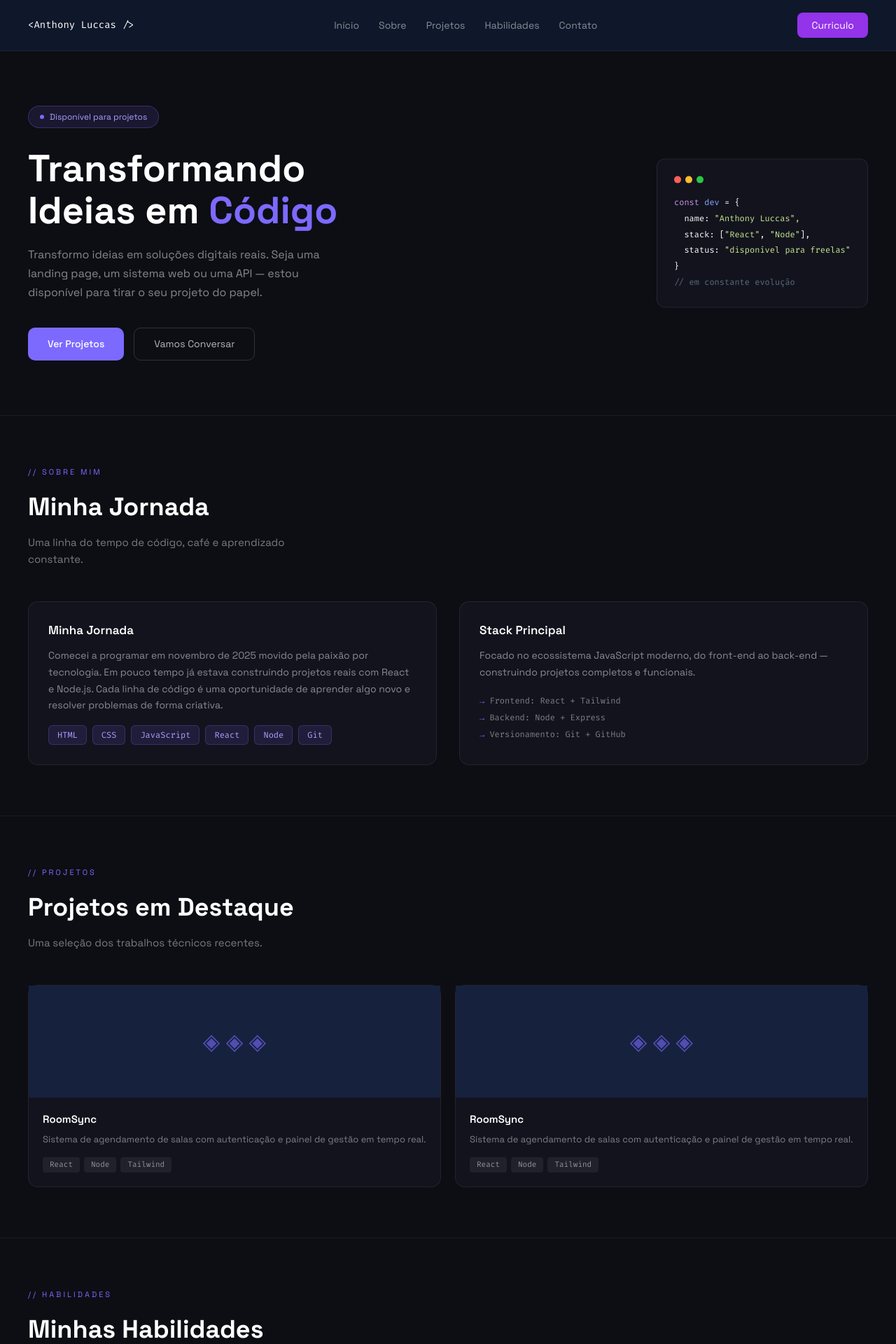
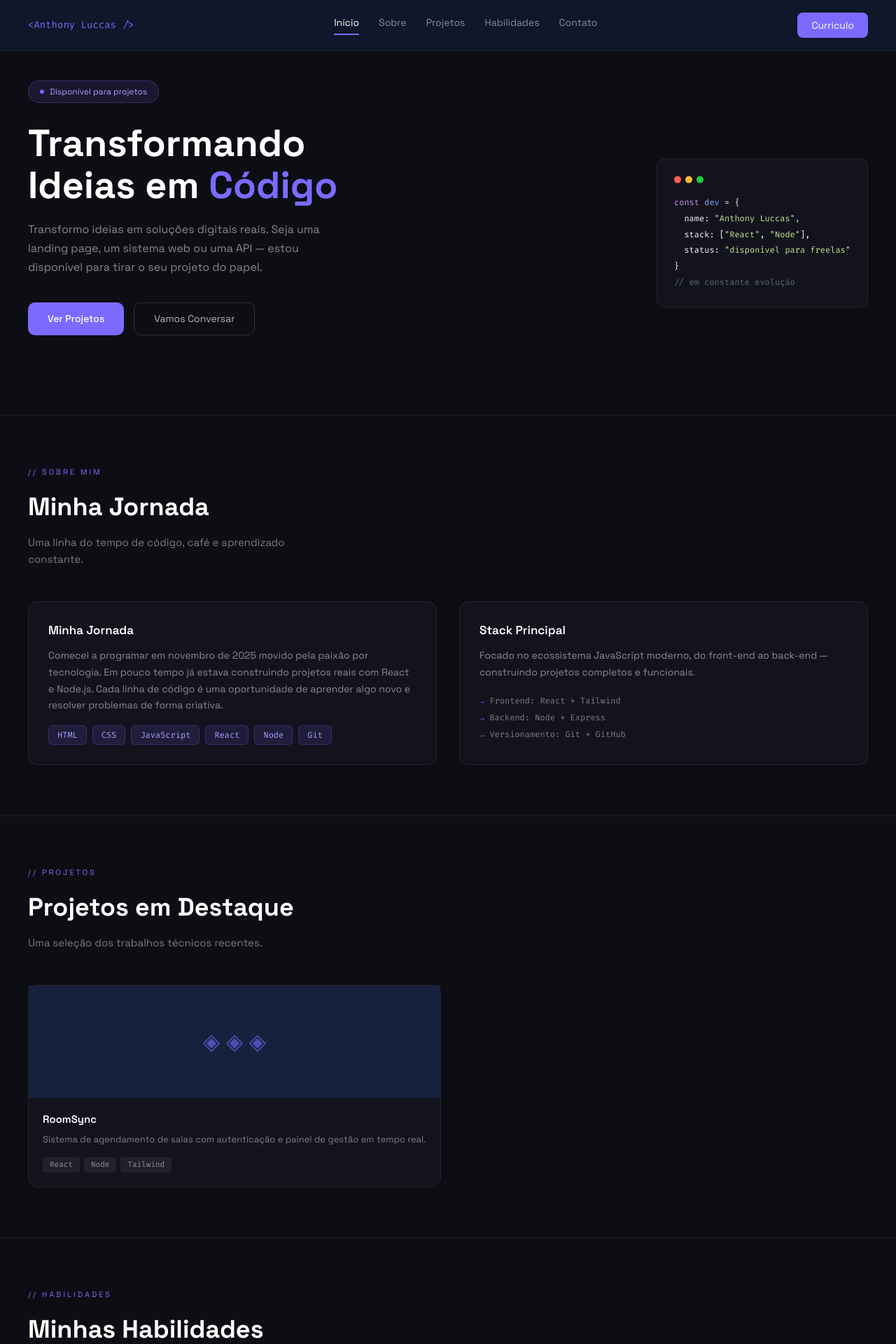
Before and after one commit to anthonyluccas/portfolio, a React (Vite) app: page /#hero in a window 1280 px wide. Shown: the top 1920 px of the page at 70% size. Built offline with nearby package versions, Linux system fonts and the light colour scheme.

Commit message:
feat: add active link highlight on navbar

```diff
--- a/src/components/Contact.jsx
+++ b/src/components/Contact.jsx
@@ -3,7 +3,7 @@ function Contact() {
     <div>
       <section
         id="contact"
-        className="min-h-[520px] flex flex-col  relative text-white text-[12px]"
+        className="min-h-[861px] flex flex-col  relative text-white text-[12px]"
       >
         <span className="text-[11px] tracking-[3px] text-[#7c6aff] uppercase mb-[14px]">
           // contato
--- a/src/components/Hero.jsx
+++ b/src/components/Hero.jsx
@@ -1,10 +1,7 @@
 function Hero() {
   return (
-    <div>
-      <section
-        id="hero"
-        className="min-h-[520px] flex flex-col justify-center relative text-white text-[12px]"
-      >
+    <div id="hero">
+      <section className="min-h-[520px] flex flex-col justify-center relative text-white text-[12px] pt-0">
         <div className="inline-flex gap-[8px] items-center border border-solid border-[#7c6aff4c] rounded-full py-[6px] px-[16px] mb-[28px] bg-[#7c6aff1e] text-[#a89fff] w-fit">
           <span className="w-[6px] h-[6px] rounded-[50%] bg-[#7c6aff] inline-block animate-pulse"></span>
           Disponível para projetos
--- a/src/components/Navbar.jsx
+++ b/src/components/Navbar.jsx
@@ -1,9 +1,34 @@
 import { Link } from "react-scroll";
+import { useState, useEffect } from "react";
+import { animateScroll as scroll } from "react-scroll";
 
 function Navbar() {
+  const linkStyle = `
+  text-sm text-white/50 hover:text-white transition-colors cursor-pointer relative
+  pb-2 after:content-[''] after:absolute after:bottom-0 after:left-0 after:h-[2px] after:w-0
+  after:bg-[#7c6aff] after:transition-all after:duration-300
+  [&.active]:text-white [&.active]:after:w-full
+`;
+
+  const [started, setStarted] = useState(false);
+
+  useEffect(() => {
+    setStarted(true);
+
+    if ("scrollRestoration" in window.history) {
+      window.history.scrollRestoration = "manual";
+    }
+    const timer = setTimeout(() => {
+      scroll.scrollToTop({
+        duration: 0,
+        smooth: false,
+      });
+    }, 10);
+    return () => clearTimeout(timer);
+  }, []);
   return (
     <nav className="flex items-center justify-between px-10 py-[18px] bg-[#0f172a] border-b border-white/5 sticky top-0 z-50">
-      <span className="font-mono text-sm text-white">
+      <span className="font-mono text-sm text-[#7c6aff]">
         &#60;Anthony Luccas &#47;&#62;
       </span>
 
@@ -12,9 +37,11 @@ function Navbar() {
           to="hero"
           smooth={true}
           duration={650}
-          offset={-70}
+          offset={-150}
           spy={true}
-          className="text-sm text-white/50 hover:text-white transition-colors"
+          hashSpy={true}
+          activeClass="active"
+          className={`${linkStyle} ${started ? "active" : ""}`}
         >
           Início
         </Link>
@@ -22,9 +49,11 @@ function Navbar() {
           to="about"
           smooth={true}
           duration={650}
-          offset={-70}
+          offset={-10}
           spy={true}
-          className="text-sm text-white/50 hover:text-white transition-colors"
+          activeClass="active"
+          onSetActive={() => setStarted(false)}
+          className={linkStyle}
         >
           Sobre
         </Link>
@@ -32,9 +61,11 @@ function Navbar() {
           to="projects"
           smooth={true}
           duration={650}
-          offset={-70}
+          offset={-10}
           spy={true}
-          className="text-sm text-white/50 hover:text-white transition-colors"
+          activeClass="active"
+          onSetActive={() => setStarted(false)}
+          className={linkStyle}
         >
           Projetos
         </Link>
@@ -42,9 +73,11 @@ function Navbar() {
           to="skills"
           smooth={true}
           duration={650}
-          offset={-70}
+          offset={-10}
           spy={true}
-          className="text-sm text-white/50 hover:text-white transition-colors"
+          activeClass="active"
+          onSetActive={() => setStarted(false)}
+          className={linkStyle}
         >
           Habilidades
         </Link>
@@ -52,15 +85,17 @@ function Navbar() {
           to="contact"
           smooth={true}
           duration={650}
-          offset={-70}
+          offset={-10}
           spy={true}
-          className="text-sm text-white/50 hover:text-white transition-colors"
+          activeClass="active"
+          onSetActive={() => setStarted(false)}
+          className={linkStyle}
         >
           Contato
         </Link>
       </div>
 
-      <button className="bg-purple-600 hover:bg-[#5d5cff] text-white text-sm px-5 py-2 rounded-lg transition-colors">
+      <button className="bg-[#7c6aff] hover:bg-[#5d5cff] text-white text-sm px-5 py-2 rounded-lg transition-colors">
         Curriculo
       </button>
     </nav>
--- a/src/components/Projects.jsx
+++ b/src/components/Projects.jsx
@@ -21,6 +21,7 @@ function Projects() {
           {projects.map((project) => (
             <a
               key={project.id}
+              href={project.link}
               className="bg-[#13131e] border border-solid border-[#ffffff12] rounded-[14px] transition-colors duration-200 ease-in-out hover:border-[#7c6aff66] hover:scale-[1.02] transition-all cursor-pointer"
             >
               <div className="text-[32px] text-[#7c6aff99] h-[160px] flex items-center justify-center relative bg-[#16213e]">
--- a/src/components/Skills.jsx
+++ b/src/components/Skills.jsx
@@ -50,6 +50,7 @@ function Skills() {
           ))}
         </div>
       </section>
+      <hr className="border-t-[1px] border-solid border-[#ffffff0f]" />
     </div>
   );
 }
--- a/src/data/projects.js
+++ b/src/data/projects.js
@@ -1,12 +1,4 @@
 const projects = [
-  {
-    id: 1,
-    title: "RoomSync",
-    description:
-      "Sistema de agendamento de salas com autenticação e painel de gestão em tempo real.",
-    tags: ["React", "Node", "Tailwind"],
-    link: "https://github.com/anthonyluccas/room-scheduling-system",
-  },
   {
     id: 1,
     title: "RoomSync",
```
